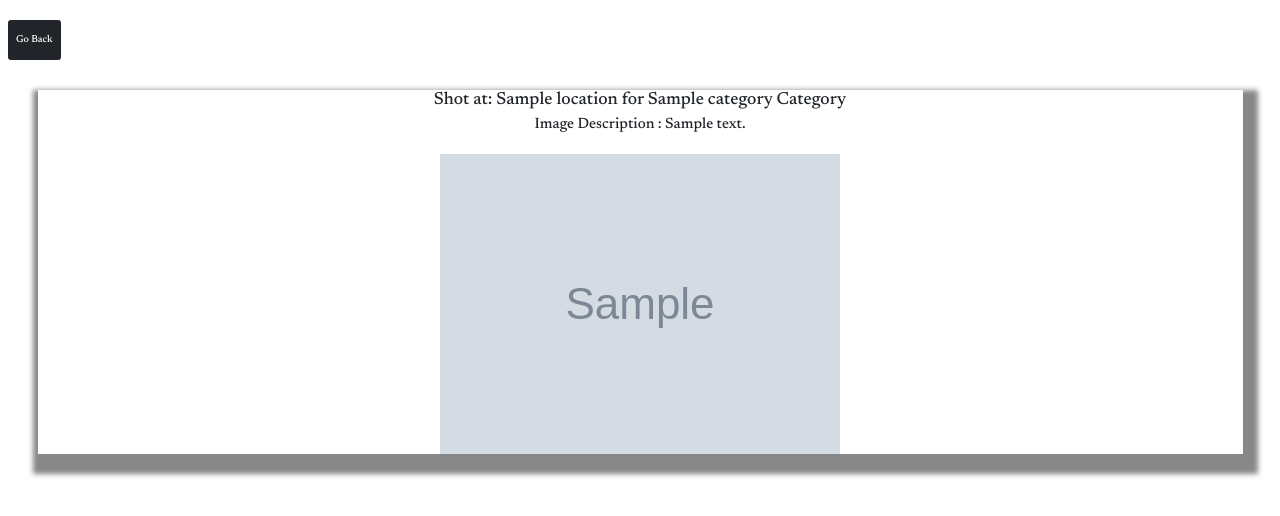
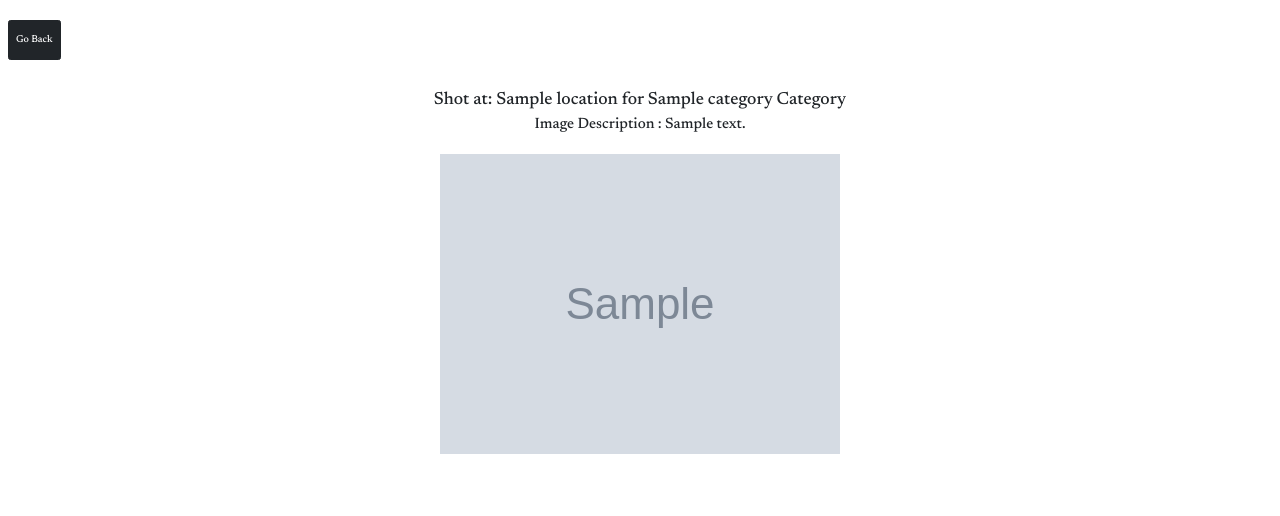
Before and after one commit to Alice-Githui/Personal-Gallery, a Django app: page /oneimage/1 in a window 1280 px wide. Shown: the part 80-596 px from the top of the page. Run offline with Django 3.2, Linux system fonts and the light colour scheme; tables that the repository leaves empty hold one stand-in row (values such as "Sample post"); grey boxes marked "Sample" are stand-in pictures; some libraries are stand-ins or nearby versions.

Commit message:
Amend previous commit

```diff
--- a/personalgallery/static/css/style.css
+++ b/personalgallery/static/css/style.css
@@ -26,7 +26,6 @@ h1{
     text-align: center;
     justify-content: center;
     margin: 30px;
-    box-shadow: 5px 10px 5px 10px #888888;
 }
 
 #indexoneimage{
```
